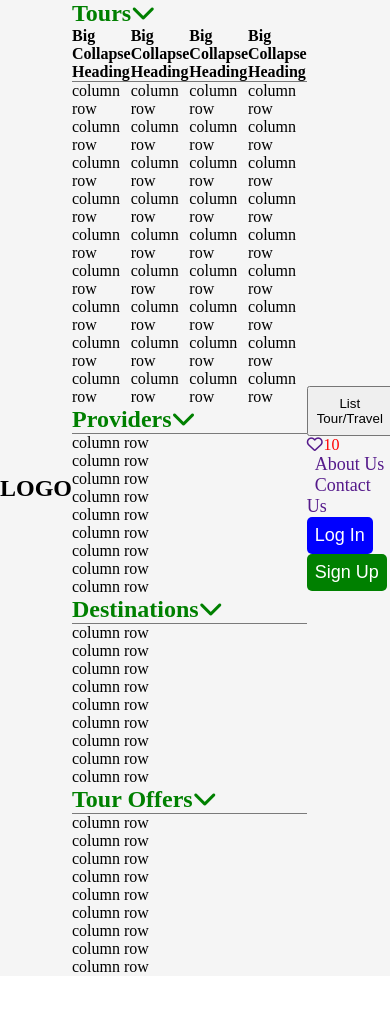
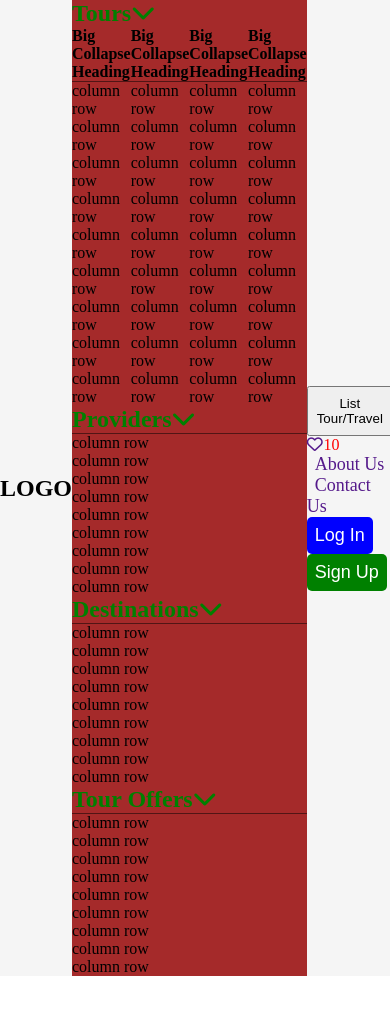
Before and after one commit to meshcode25/The-Tourism-Village, a PHP site: page / in a window 390 px wide. Shown: the top 1015 px of the page. Run offline with PHP 8.4, Linux system fonts and the light colour scheme; some libraries are stand-ins or nearby versions.

```diff
--- a/TourismVillageFrontend/main.css
+++ b/TourismVillageFrontend/main.css
@@ -74,7 +74,6 @@
         background-color:whitesmoke;
     }
     .navcontainer{
-        /* background-color:brown; */
         width:100%;
         /* height:80px; */
         margin:0 auto;
@@ -84,6 +83,8 @@
     }
 
     .navlinks{
+        background-color:brown;
+        overflow-y:scroll;
         /* width:110%;
         height:70px;
         display:flex;
```
